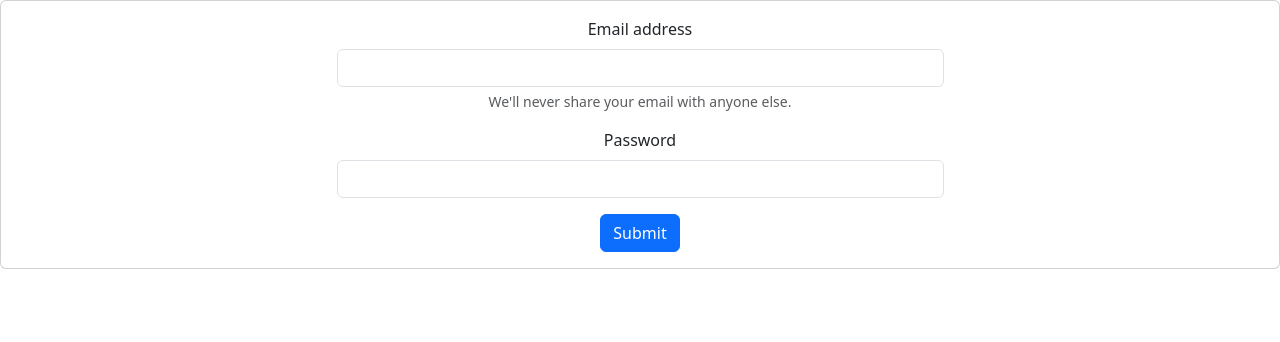
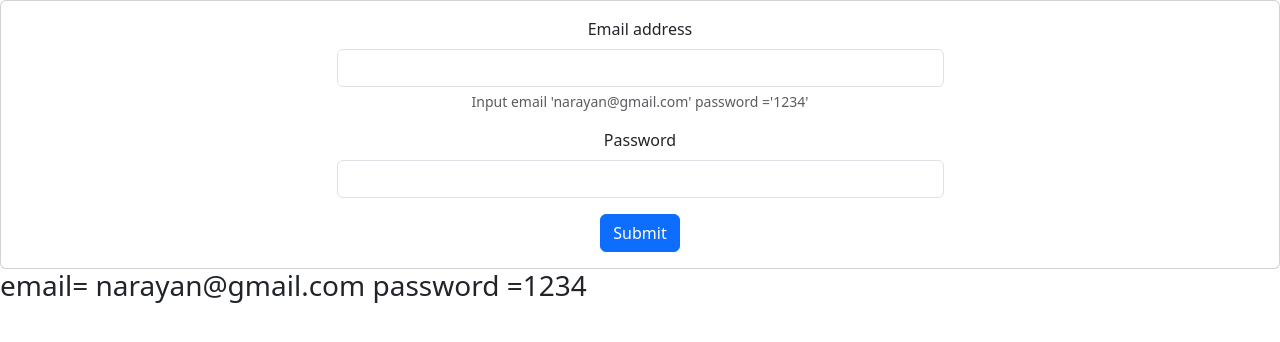
Before and after one commit to GodSpeedn/Rewards-App, a plain HTML site: page index.html in a window 1280 px wide. Drawn offline with nearby package versions, Linux system fonts and the light colour scheme.

Commit message:
Update index.html

```diff
--- a/index.html
+++ b/index.html
@@ -18,7 +18,7 @@
                 <div class="mb-3">
                   <label for="exampleInputEmail1" class="form-label">Email address</label>
                   <input type="email" class="form-control" id="exampleInputEmail1" aria-describedby="emailHelp">
-                  <div id="emailHelp" class="form-text">We'll never share your email with anyone else.</div>
+                  <div id="emailHelp" class="form-text">Input email 'narayan@gmail.com' password ='1234'  </div>
                 </div>
                 <div class="mb-3">
                   <label for="exampleInputPassword1" class="form-label">Password</label>
@@ -28,7 +28,7 @@
               </form>
         </div>
       </div>
-
+      <h3>email= narayan@gmail.com  password =1234</h3>
 
 
 
```
